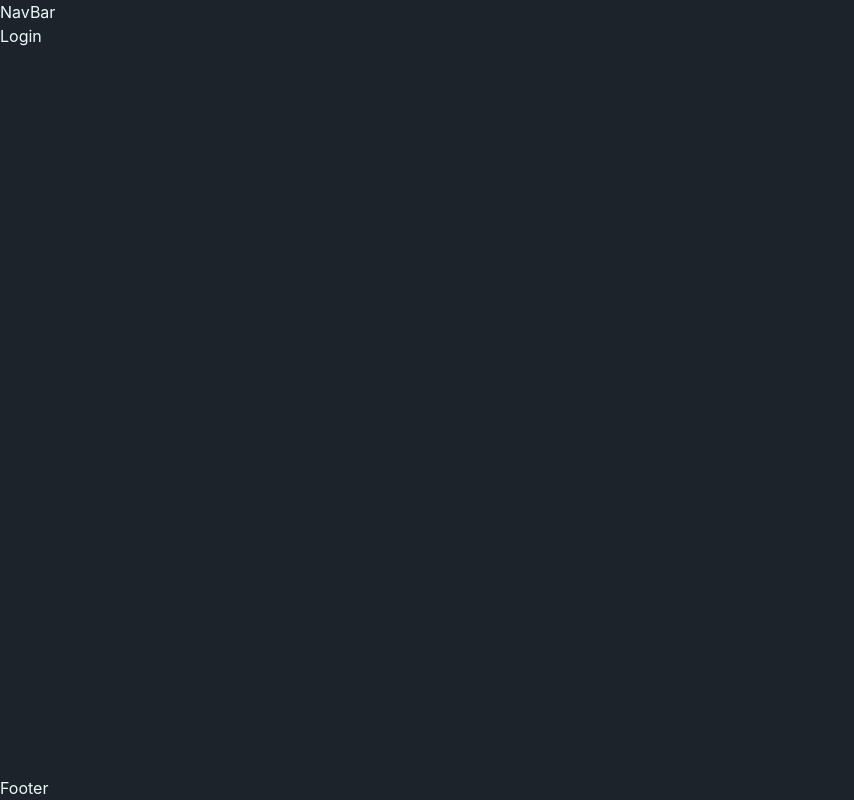
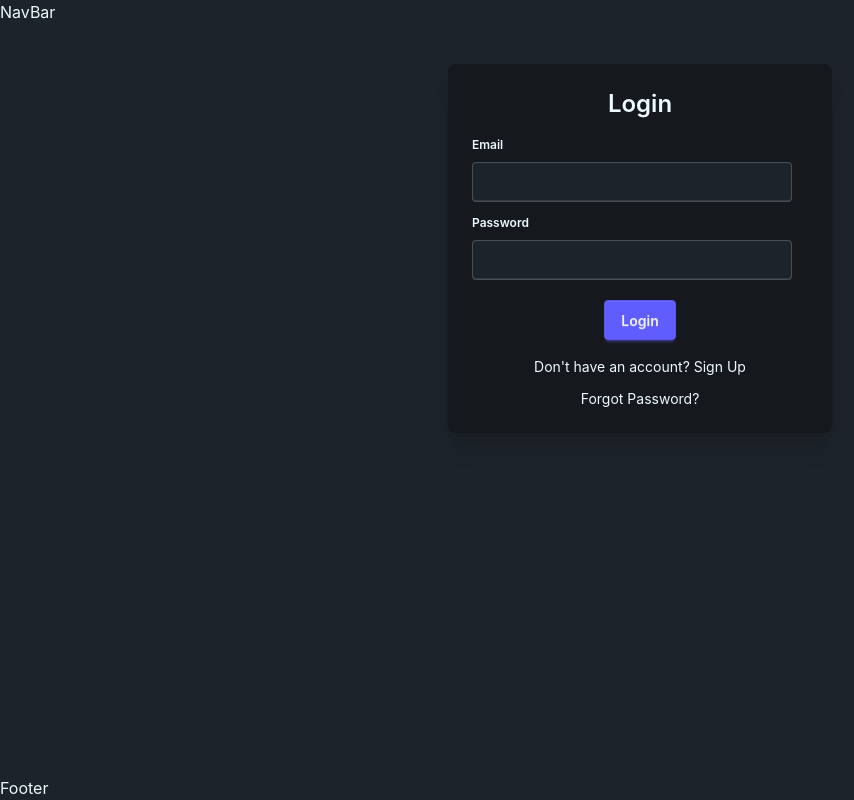
Before and after one commit to sachindiwakar/vibematch-frontend, a React (Vite) app: page /login in a window 1280 px wide. Shown: the whole page, without its empty margins (0-854 px from the left). Built offline with nearby package versions, Linux system fonts and the light colour scheme.

Commit message:
add login/signup logic

```diff
--- a/package.json
+++ b/package.json
@@ -12,6 +12,7 @@
   "dependencies": {
     "@reduxjs/toolkit": "^2.12.0",
     "@tailwindcss/vite": "^4.3.0",
+    "axios": "^1.16.1",
     "react": "^19.2.6",
     "react-dom": "^19.2.6",
     "react-redux": "^9.3.0",
--- a/src/components/Login.jsx
+++ b/src/components/Login.jsx
@@ -1,7 +1,179 @@
-import React from "react";
+import React, { useState } from "react";
+import axios from "axios";
+import { useDispatch } from "react-redux";
+import { addUser } from "../store/slices/userSlice";
+import { useNavigate } from "react-router";
+import { BASE_URL } from "../utils/constants";
 
 const Login = () => {
-  return <div>Login</div>;
+  const [firstName, setFirstName] = useState("");
+  const [lastName, setLastName] = useState("");
+  const [email, setEmail] = useState("");
+  const [password, setPassword] = useState("");
+  const [isLoginForm, setIsLoginForm] = useState(true);
+  const [error, setError] = useState("");
+  const [toast, setToast] = useState(null);
+
+  const dispatch = useDispatch();
+  const navigate = useNavigate();
+
+  const handleLogin = async () => {
+    try {
+      const res = await axios.post(
+        BASE_URL + "/auth/login",
+        { email, password },
+        { withCredentials: true },
+      );
+
+      dispatch(addUser(res.data.data));
+
+      dispatch(addUser(res.data.data));
+      navigate("/");
+    } catch (err) {
+      setError(err?.response?.data?.message || "Something went wrong");
+
+      setToast({
+        type: "error",
+        message: err?.response?.data?.message || "Login failed",
+      });
+
+      setTimeout(() => setToast(null), 3000);
+    }
+  };
+
+  const handleSignUp = async () => {
+    try {
+      await axios.post(
+        BASE_URL + "/auth/signup",
+        { firstName, lastName, email, password },
+        { withCredentials: true },
+      );
+
+      setToast({
+        type: "success",
+        message: "Signup successful! Check your email.",
+      });
+
+      setTimeout(() => {
+        navigate("/login");
+      }, 2000);
+
+      setTimeout(() => setToast(null), 3000);
+    } catch (err) {
+      setError(err?.response?.data?.message || "Something went wrong");
+
+      setToast({
+        type: "error",
+        message: err?.response?.data?.message || "Signup failed",
+      });
+
+      setTimeout(() => setToast(null), 3000);
+    }
+  };
+
+  const handleSubmit = (e) => {
+    e.preventDefault();
+    isLoginForm ? handleLogin() : handleSignUp();
+  };
+
+  return (
+    <div className="flex justify-center my-10">
+      <div className="card bg-base-300 w-96 shadow-xl">
+        <div className="card-body">
+          <h2 className="card-title text-2xl justify-center">
+            {isLoginForm ? "Login" : "Sign Up"}
+          </h2>
+
+          <form onSubmit={handleSubmit}>
+            {!isLoginForm && (
+              <>
+                <fieldset className="fieldset">
+                  <legend className="fieldset-legend">First Name</legend>
+                  <input
+                    type="text"
+                    className="input"
+                    value={firstName}
+                    onChange={(e) => setFirstName(e.target.value)}
+                  />
+                </fieldset>
+
+                <fieldset className="fieldset">
+                  <legend className="fieldset-legend">Last Name</legend>
+                  <input
+                    type="text"
+                    className="input"
+                    value={lastName}
+                    onChange={(e) => setLastName(e.target.value)}
+                  />
+                </fieldset>
+              </>
+            )}
+
+            <fieldset className="fieldset">
+              <legend className="fieldset-legend">Email</legend>
+              <input
+                type="email"
+                className="input"
+                value={email}
+                onChange={(e) => setEmail(e.target.value)}
+              />
+            </fieldset>
+
+            <fieldset className="fieldset">
+              <legend className="fieldset-legend">Password</legend>
+              <input
+                type="password"
+                className="input"
+                value={password}
+                onChange={(e) => setPassword(e.target.value)}
+              />
+            </fieldset>
+
+            {error && <p className="text-red-400 text-sm">{error}</p>}
+
+            <div className="card-actions justify-center mt-4">
+              <button type="submit" className="btn btn-primary">
+                {isLoginForm ? "Login" : "Sign Up"}
+              </button>
+            </div>
+          </form>
+
+          <p
+            className="text-center mt-2 cursor-pointer hover:text-primary"
+            onClick={() => {
+              setIsLoginForm(!isLoginForm);
+              setError("");
+            }}
+          >
+            {isLoginForm
+              ? "Don't have an account? Sign Up"
+              : "Already have an account? Login"}
+          </p>
+
+          {isLoginForm && (
+            <p
+              className="text-center mt-1 cursor-pointer text-sm hover:text-primary"
+              onClick={() => navigate("/forgot-password")}
+            >
+              Forgot Password?
+            </p>
+          )}
+        </div>
+      </div>
+
+      {toast && (
+        <div className="toast toast-top toast-center">
+          <div
+            className={`alert ${
+              toast.type === "success" ? "alert-success" : "alert-error"
+            }`}
+          >
+            <span>{toast.message}</span>
+          </div>
+        </div>
+      )}
+    </div>
+  );
 };
 
 export default Login;
```
Also changed, not shown: 1 other file (tests, documents, lock files or other folders).
